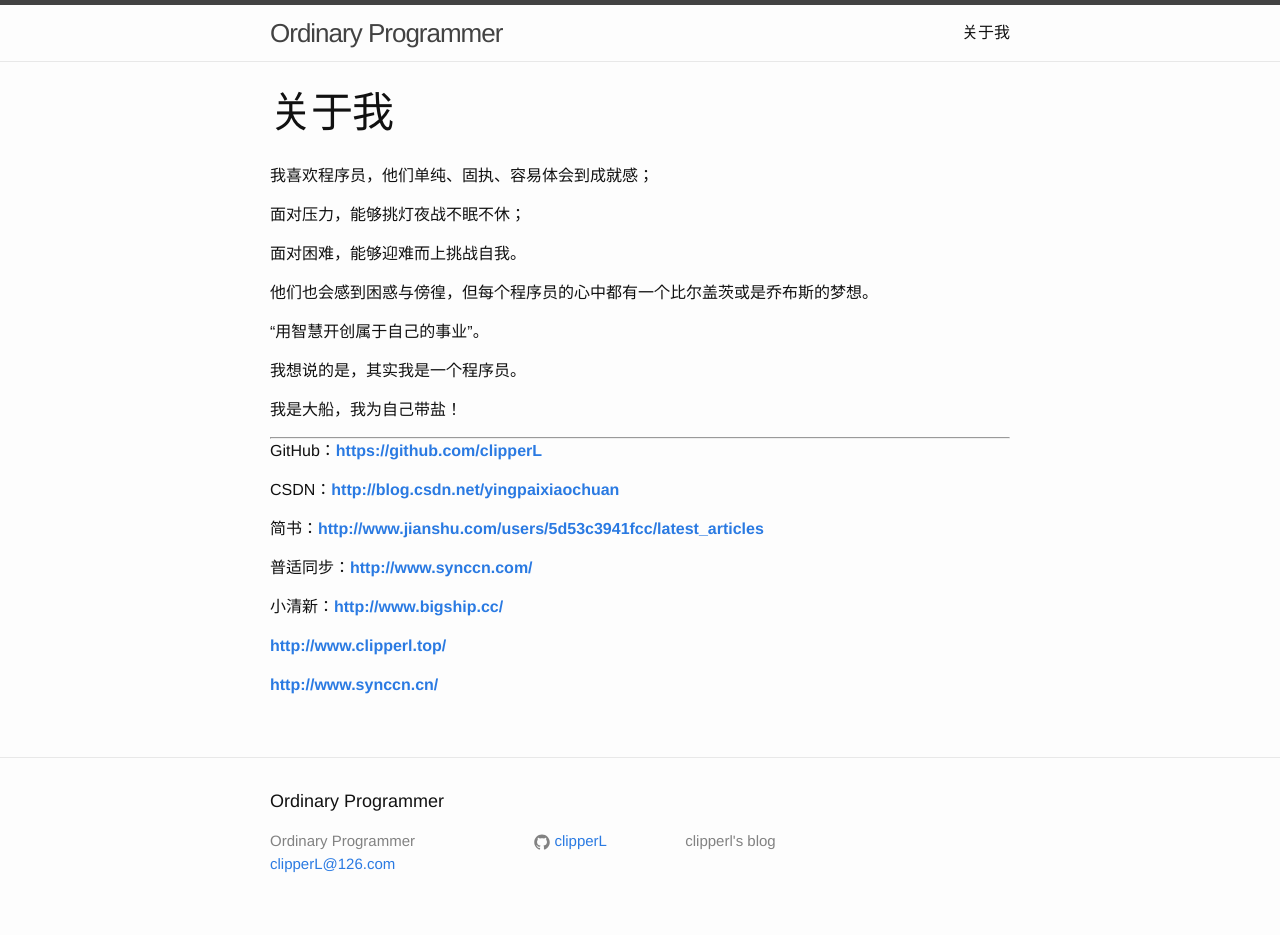
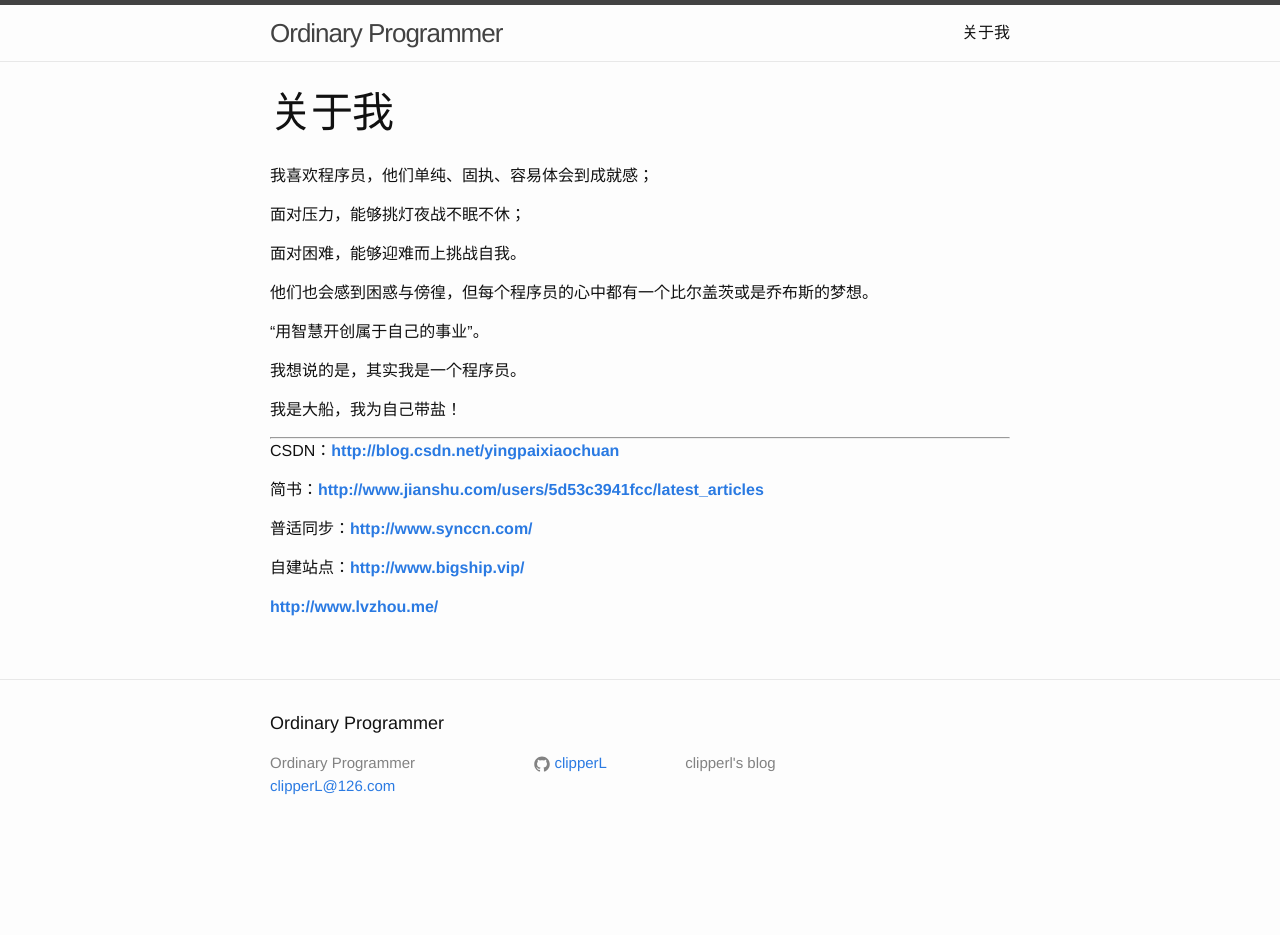
Before and after one commit to clipperL/clipperl.github.io, a Jekyll site: the page built from about.md, in a window 1280 px wide. Built offline with Jekyll 4.4.1, drawn with Linux system fonts in a browser that asks for light colours; comment, search, counter and statistics services are not loaded; after the commit the page ends 900 px from its top, so only the background shows below that.

Commit message:
change about.md

```diff
--- a/about.md
+++ b/about.md
@@ -20,16 +20,12 @@ permalink: /about/
 
 ---
 
-GitHub：**[https://github.com/clipperL](https://github.com/clipperL)**
-
 CSDN：**[http://blog.csdn.net/yingpaixiaochuan](http://blog.csdn.net/yingpaixiaochuan)**
 
 简书：**[http://www.jianshu.com/users/5d53c3941fcc/latest_articles](http://www.jianshu.com/users/5d53c3941fcc/latest_articles)**
 
 普适同步：**[http://www.synccn.com/](http://www.synccn.com/)**
 
-小清新：**[http://www.bigship.cc/](http://www.bigship.cc/)**
+自建站点：**[http://www.bigship.vip/](http://www.bigship.vip/)**
 
-**[http://www.clipperl.top/](http://www.clipperl.top/)**
-
-**[http://www.synccn.cn/](http://www.synccn.cn/)**
+**[http://www.lvzhou.me/](http://www.lvzhou.me/)**
```
